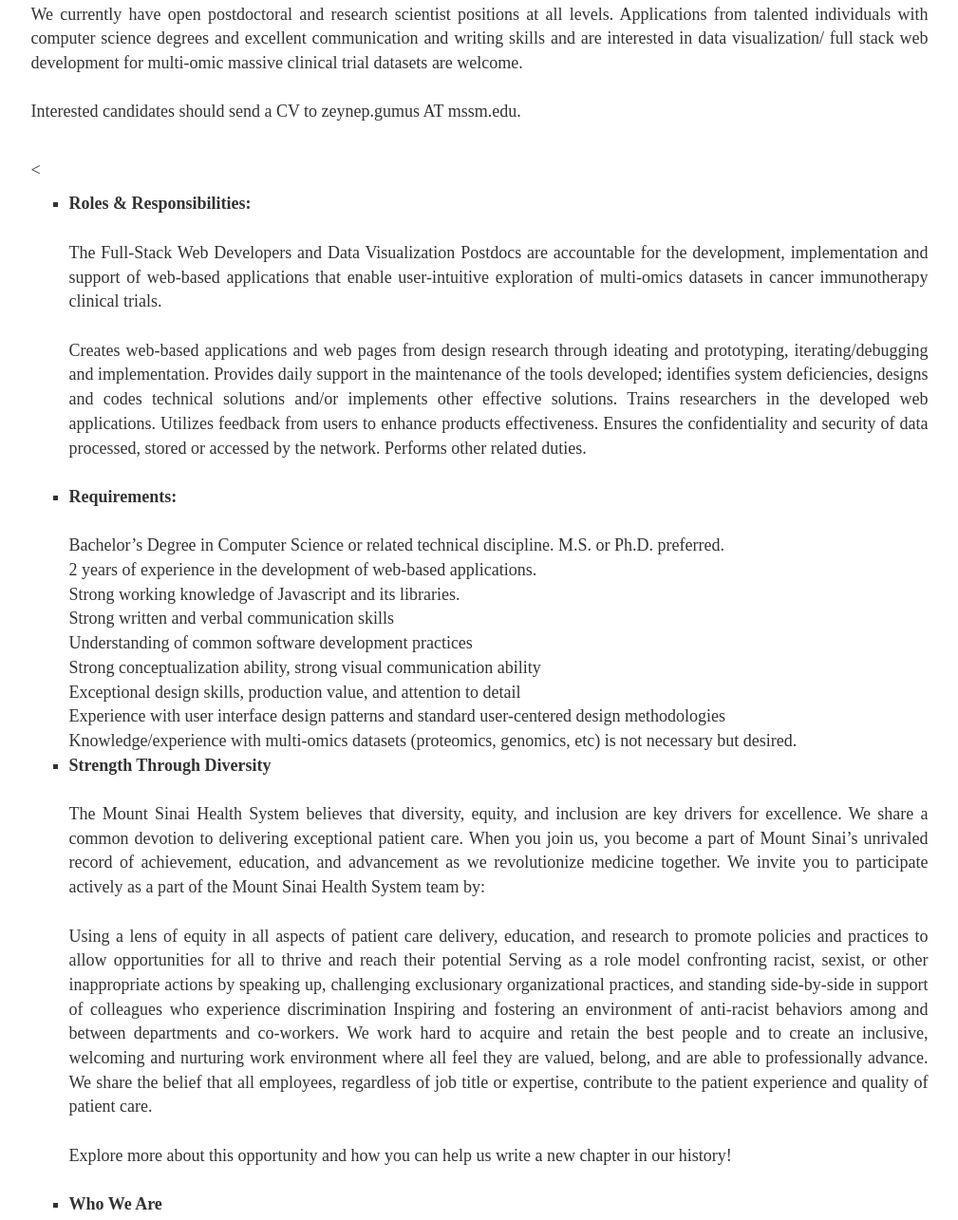
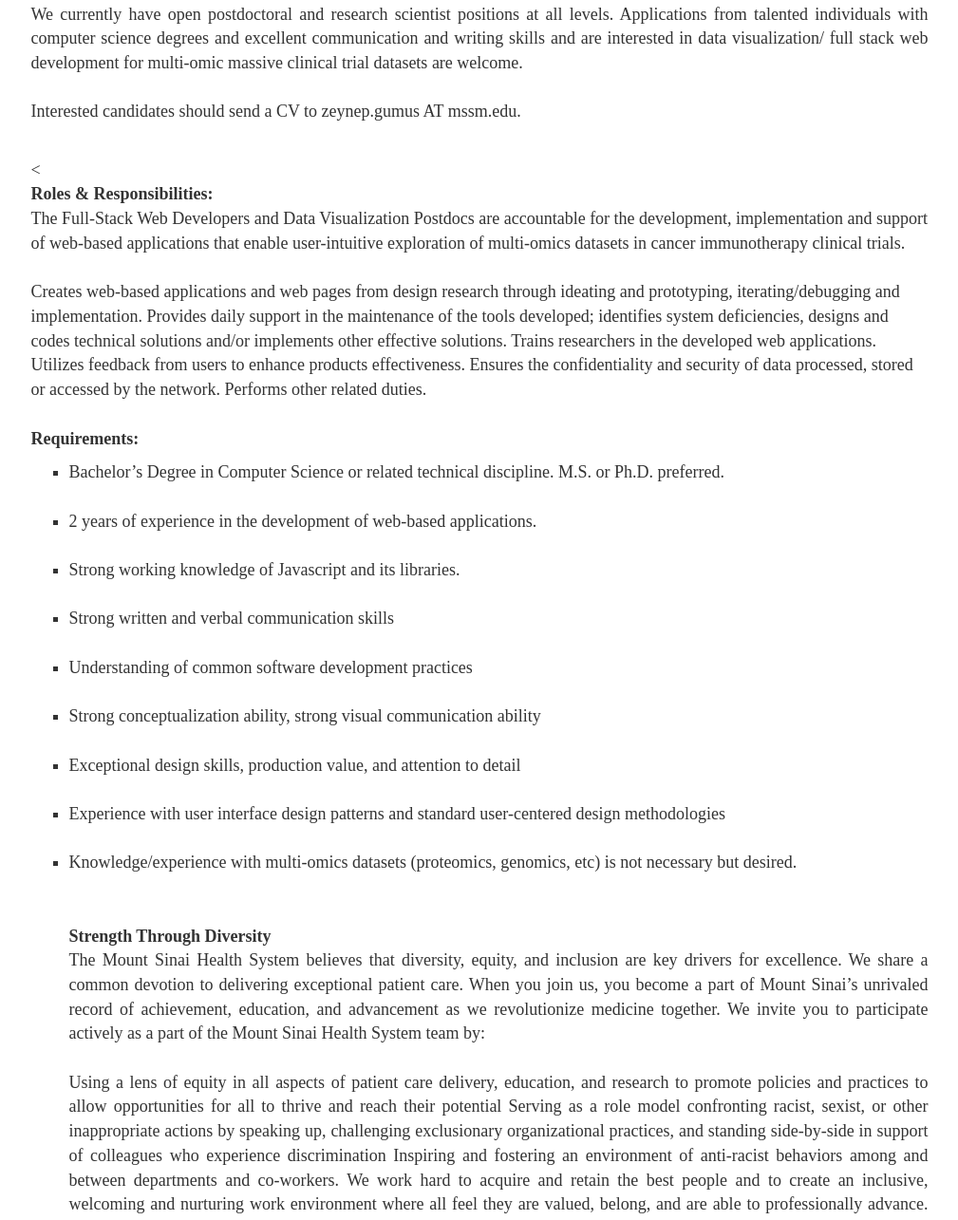
Before and after one commit to GumusLab/gumuslab, a plain HTML site: page positions.html in a window 1280 px wide. Shown: the part 392-1677 px from the top of the page at 95% size, without its empty margins (135-1144 px from the left). Drawn offline with nearby package versions, Linux system fonts and the light colour scheme.

Commit message:
Update positions.html

```diff
--- a/positions.html
+++ b/positions.html
@@ -91,8 +91,7 @@
 
 
 			<<p align="left">
-				<ul style="list-style-type:square;">
-					<li> <b> Roles & Responsibilities: </b></li><br>
+				 <b> Roles & Responsibilities: </b><br>
 
 			The Full-Stack Web Developers and Data Visualization Postdocs are accountable for the development, implementation and support of web-based applications that enable user-intuitive exploration of multi-omics datasets in cancer immunotherapy clinical trials. <br><br>
 
@@ -102,19 +101,20 @@
 			Ensures the confidentiality and security of data processed, stored or accessed by the network.
 			Performs other related duties. <br><br>
 
-			<li> <b> Requirements: </b></li> <br>
+		 <b> Requirements: </b><br>
 
-			Bachelor’s Degree in Computer Science or related technical discipline. M.S. or Ph.D. preferred. <br>
-			2 years of experience in the development of web-based applications. <br>
-			Strong working knowledge of Javascript and its libraries. <br>
-			Strong written and verbal communication skills <br>
-			Understanding of common software development practices <br>
-			Strong conceptualization ability, strong visual communication ability <br>
-			Exceptional design skills, production value, and attention to detail <br>
-			Experience with user interface design patterns and standard user-centered design methodologies <br>
-			Knowledge/experience with multi-omics datasets (proteomics, genomics, etc) is not necessary but desired. <br>
+		 <ul style="list-style-type:square;">
+			<li> Bachelor’s Degree in Computer Science or related technical discipline. M.S. or Ph.D. preferred. </li><br>
+			<li> 2 years of experience in the development of web-based applications. </li><br>
+			<li> Strong working knowledge of Javascript and its libraries. </li><br>
+			<li> Strong written and verbal communication skills </li><br>
+			<li> Understanding of common software development practices </li><br>
+			<li> Strong conceptualization ability, strong visual communication ability </li><br>
+			<li> Exceptional design skills, production value, and attention to detail </li><br>
+			<li> Experience with user interface design patterns and standard user-centered design methodologies </li><br>
+			<li> Knowledge/experience with multi-omics datasets (proteomics, genomics, etc) is not necessary but desired. </li><br><br>
 
-			<li><b> Strength Through Diversity </b> </li><br>
+			<b> Strength Through Diversity </b> <br>
 
 			The Mount Sinai Health System believes that diversity, equity, and inclusion are key drivers for excellence. We share a common devotion to delivering exceptional patient care. When you join us, you become a part of Mount Sinai’s unrivaled record of achievement, education, and advancement as we revolutionize medicine together. We invite you to participate actively as a part of the Mount Sinai Health System team by: <br><br>
 
@@ -125,7 +125,7 @@
 
 			Explore more about this opportunity and how you can help us write a new chapter in our history! <br><br>
 
-			<li> <b> Who We Are </b> </li><br>
+			 <b> Who We Are </b> <br>
 
 			Over 42,000 employees strong, the mission of the Mount Sinai Health System is to provide compassionate patient care with seamless coordination and to advance medicine through unrivaled education, research, and outreach in the many diverse communities we serve. <br><br>
 
@@ -134,8 +134,6 @@
 			The Mount Sinai Health System (MSHS) provides equal employment opportunity to all its employees and applicants for employment without unlawful discrimination on the basis of their actual or perceived race, creed, color, religion, national origin, sex, gender, gender expression, gender identity, age, disability, marital or parental status, sexual orientation, veteran, immigration, citizenship, or other protected status. <br><br>
 
 			 EOE including Veterans and Disabled <br>
-
-             </ul>
 				</p>
 
         </div>
```
